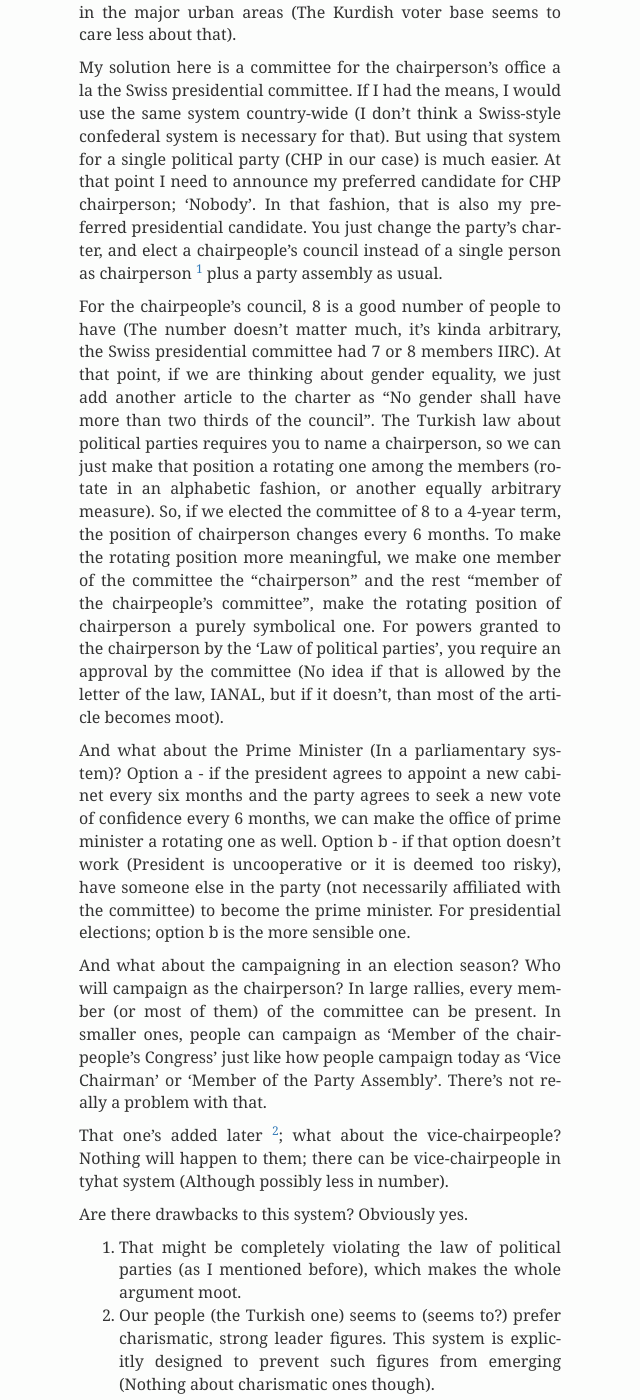
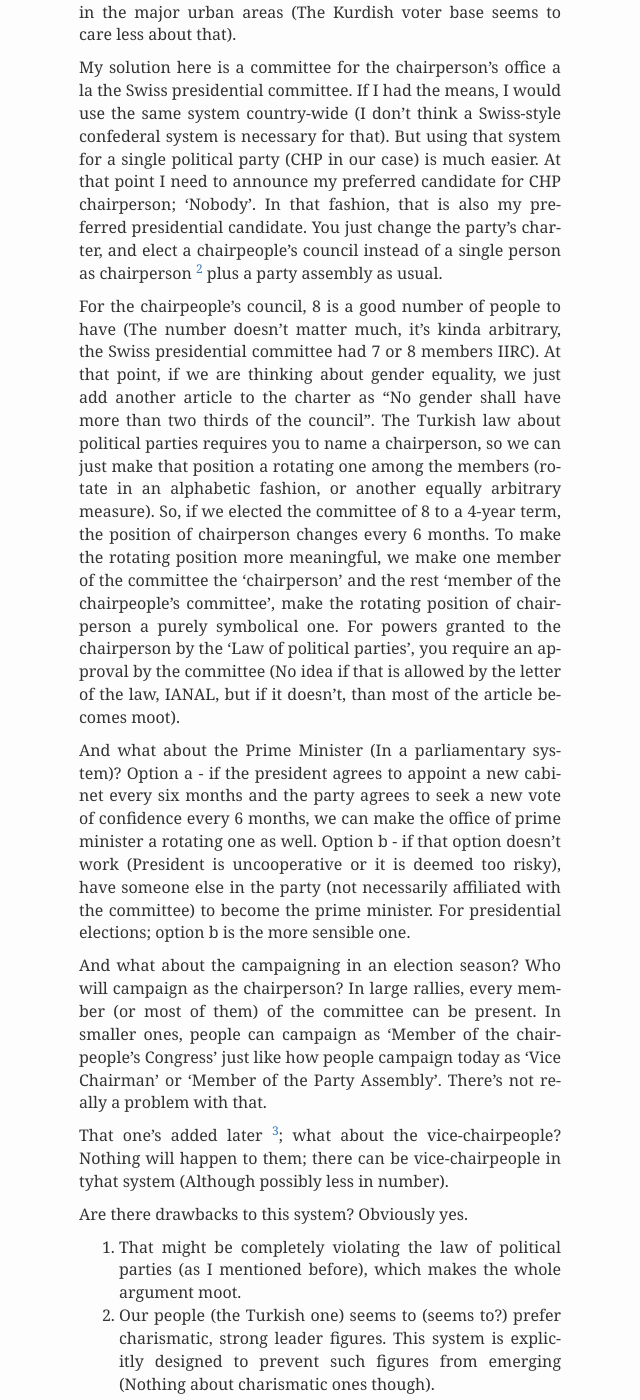
Before and after one commit to kuzux/kuzux.github.io, a Jekyll site: the page built from _posts/2017-04-17-political-musings.markdown, in a window 1280 px wide and 1400 px high, scrolled down 1150 px. Shown: the whole window, without its empty margins (320-960 px from the left). Built offline with Jekyll 4.4.1, drawn with Linux system fonts in a browser that asks for light colours; comment, search, counter and statistics services are not loaded; some of the changed text lies outside the part shown.

Commit message:
Minor changes?

```diff
--- a/_posts/2017-04-17-political-musings.markdown
+++ b/_posts/2017-04-17-political-musings.markdown
@@ -13,9 +13,9 @@
 
 By the way, I find HDP's solution of two co-Chairpeople a step in the right direction, but not totally satisfactory [^1]. In that situation, one of the chairpeople seem to be much less active than the other one and one of these positions seem to be purely symbolic (especially in the local level for co-mayors, but the same thing exists for party chairpeople but to a lesser extent). Whatever, in that situation the gender requirement and the symbolicness of women in the system just seems to me like this was purely a move to please their Feminist-leaning voter base in the major urban areas (The Kurdish voter base seems to care less about that).
 
-My solution here is a committee for the chairperson's office a la the Swiss presidential committee. If I had the means, I would use the same system country-wide (I don't think a Swiss-style confederal system is necessary for that). But using that system for a single political party (CHP in our case) is much easier. At that point I need to announce my preferred candidate for CHP chairperson; 'Nobody'. In that fashion, that is also my preferred presidential candidate. You just change the party's charter, and elect a chairpeople's council instead of a single person as chairperson [^1] plus a party assembly as usual.
+My solution here is a committee for the chairperson's office a la the Swiss presidential committee. If I had the means, I would use the same system country-wide (I don't think a Swiss-style confederal system is necessary for that). But using that system for a single political party (CHP in our case) is much easier. At that point I need to announce my preferred candidate for CHP chairperson; 'Nobody'. In that fashion, that is also my preferred presidential candidate. You just change the party's charter, and elect a chairpeople's council instead of a single person as chairperson [^2] plus a party assembly as usual.
 
-For the chairpeople's council, 8 is a good number of people to have (The number doesn't matter much, it's kinda arbitrary, the Swiss presidential committee had 7 or 8 members IIRC). At that point, if we are thinking about gender equality, we just add another article to the charter as "No gender shall have more than two thirds of the council". The Turkish law about political parties requires you to name a chairperson, so we can just make that position a rotating one among the members (rotate in an alphabetic fashion, or another equally arbitrary measure). So, if we elected the committee of 8 to a 4-year term, the position of chairperson changes every 6 months. To make the rotating position more meaningful, we make one member of the committee the "chairperson" and the rest "member of the chairpeople's committee", make the rotating position of chairperson a purely symbolical one. For powers granted to the chairperson by the 'Law of political parties', you require an approval by the committee (No idea if that is allowed by the letter of the law, IANAL, but if it doesn't, than most of the article becomes moot).
+For the chairpeople's council, 8 is a good number of people to have (The number doesn't matter much, it's kinda arbitrary, the Swiss presidential committee had 7 or 8 members IIRC). At that point, if we are thinking about gender equality, we just add another article to the charter as "No gender shall have more than two thirds of the council". The Turkish law about political parties requires you to name a chairperson, so we can just make that position a rotating one among the members (rotate in an alphabetic fashion, or another equally arbitrary measure). So, if we elected the committee of 8 to a 4-year term, the position of chairperson changes every 6 months. To make the rotating position more meaningful, we make one member of the committee the 'chairperson' and the rest 'member of the chairpeople's committee', make the rotating position of chairperson a purely symbolical one. For powers granted to the chairperson by the 'Law of political parties', you require an approval by the committee (No idea if that is allowed by the letter of the law, IANAL, but if it doesn't, than most of the article becomes moot).
 
 And what about the Prime Minister (In a parliamentary system)? Option a - if the president agrees to appoint a new cabinet every six months and the party agrees to seek a new vote of confidence every 6 months, we can make the office of prime minister a rotating one as well. Option b - if that option doesn't work (President is uncooperative or it is deemed too risky), have someone else in the party (not necessarily affiliated with the committee) to become the prime minister. For presidential elections; option b is the more sensible one.
 
```
Also changed, not shown: other parts of _posts/2017-04-17-political-musings.markdown (+1 -1 lines).
